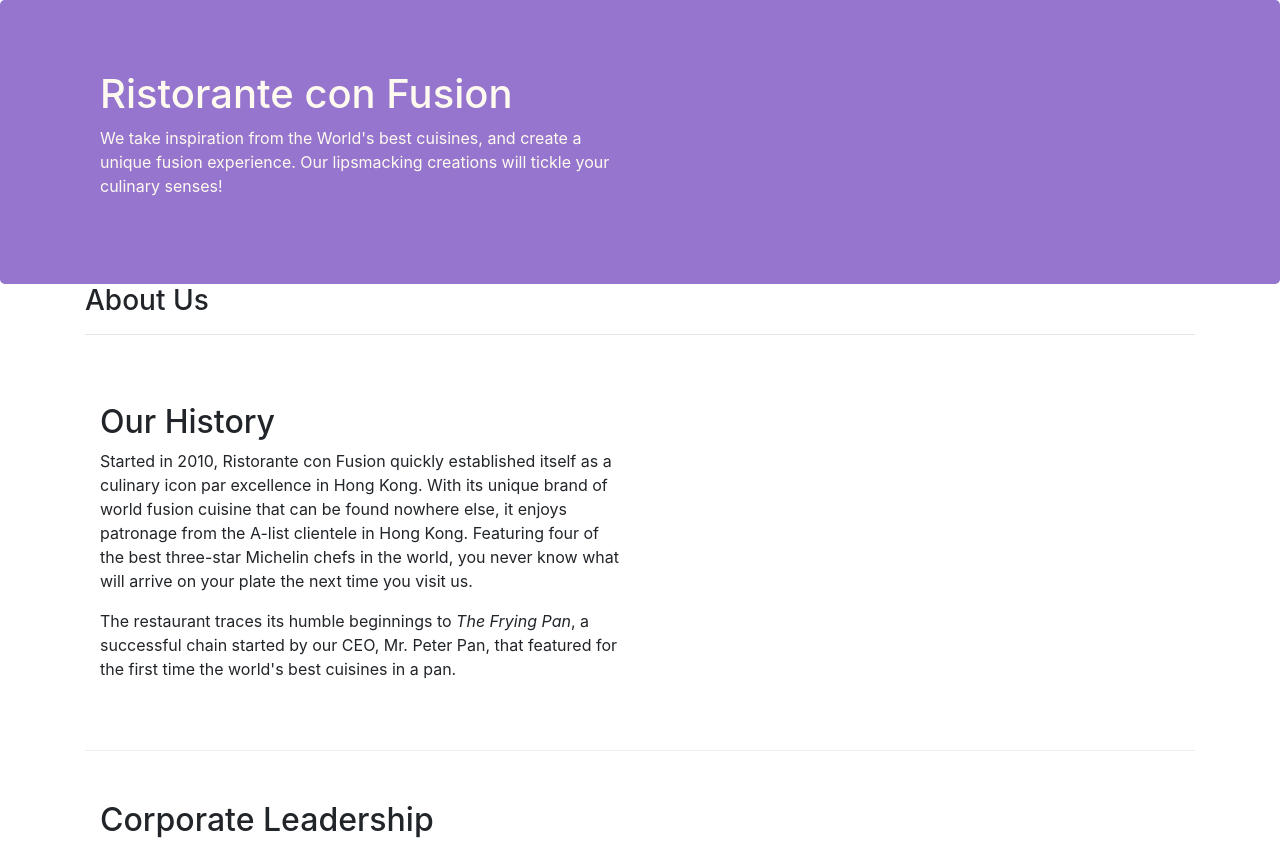
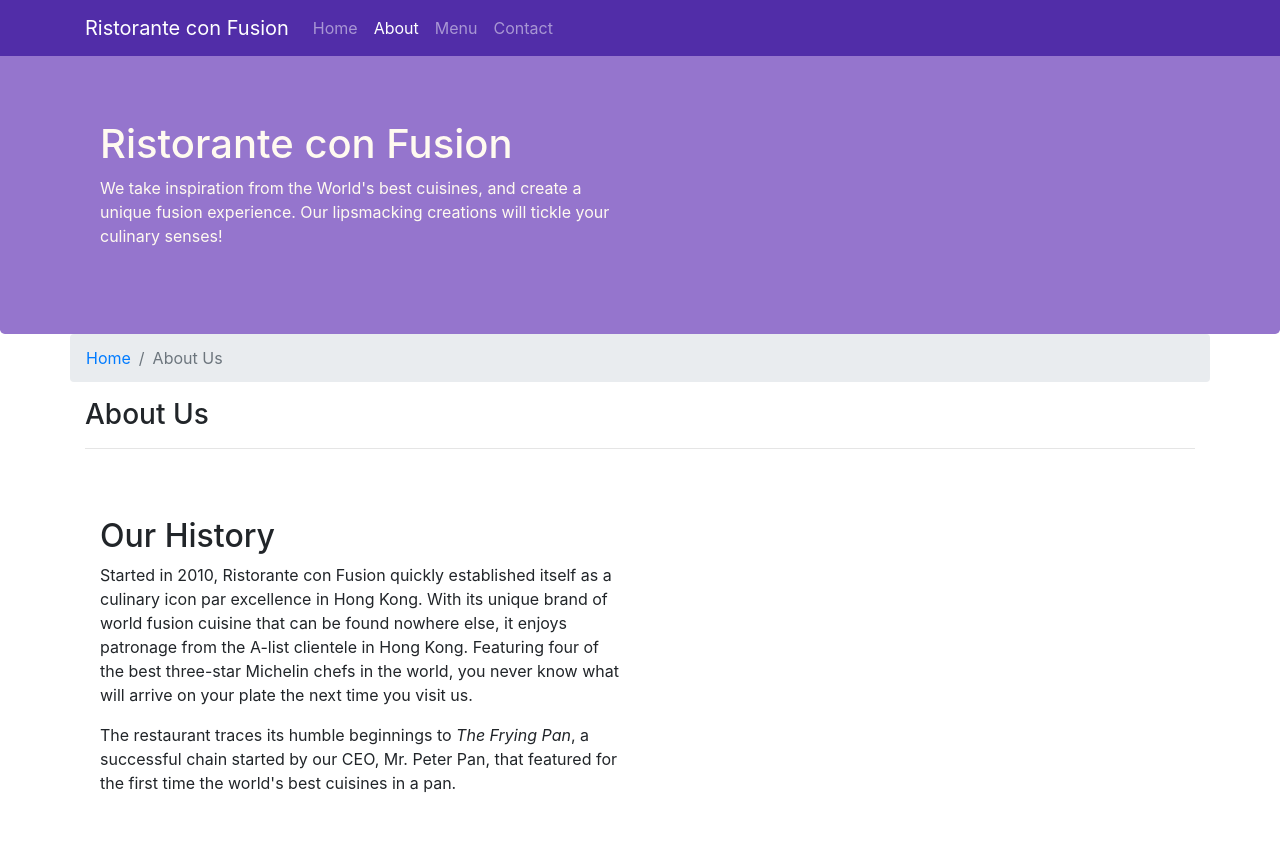
Before and after one commit to shrekfanboi/Coursera_FullStack, a website: page aboutus.html in a window 1280 px wide. Shown: the top 842 px of the page. Drawn offline with nearby package versions, Linux system fonts and the light colour scheme.

Commit message:
navar and breadcrumbs

```diff
--- a/aboutus.html
+++ b/aboutus.html
@@ -12,6 +12,24 @@
 </head>
 
 <body>
+    <nav class="navbar navbar-dark navbar-expand-sm fixed-top">
+        <div class="container">
+            <button class="navbar-toggler" type="button" data-toggle="collapse" data-target="#Navbar">
+                   <span class="navbar-toggler-icon"></span>
+            </button>
+            <a class="navbar-brand" href="#">Ristorante con Fusion</a>
+            <div class="collapse navbar-collapse" id="Navbar">
+
+                <ul class="navbar-nav mr-auto">
+                    <li class="nav-item"><a class="nav-link" href="index.html">Home</a></li>
+                    <li class="nav-item active"><a class="nav-link" href="#">About</a></li>
+                    <li class="nav-item"><a class="nav-link" href="#">Menu</a></li>
+                    <li class="nav-item"><a class="nav-link" href="#">Contact</a></li>
+                </ul>
+            </div>
+        </div>
+
+    </nav>
 
     <header class="jumbotron">
         <div class="container">
@@ -28,6 +46,10 @@
 
     <div class="container">
         <div class="row">
+            <ol class="col-12 breadcrumb">
+                <li class="breadcrumb-item"><a href="index.html">Home</a></li>
+                <li class="breadcrumb-item active">About Us</li>
+            </ol>
             <div class="col-12">
                <h3>About Us</h3>
                <hr>
@@ -67,7 +89,7 @@
                 <div class="col-4 offset-1 col-sm-2">
                     <h5>Links</h5>
                     <ul class="list-unstyled">
-                        <li><a href="#">Home</a></li>
+                        <li><a href="index.html">Home</a></li>
                         <li><a href="#">About</a></li>
                         <li><a href="#">Menu</a></li>
                         <li><a href="#">Contact</a></li>
--- a/css/styles.css
+++ b/css/styles.css
@@ -28,3 +28,12 @@ address{
     margin:0px;
     color:#0f0f0f;
 }
+
+body {
+    padding: 50px 0px 0px 0px;
+    z-index: 0;
+}
+
+.navbar-dark {
+    background-color: #512da8;
+}
```
Also changed, not shown: index.html (+20 -2 lines).
